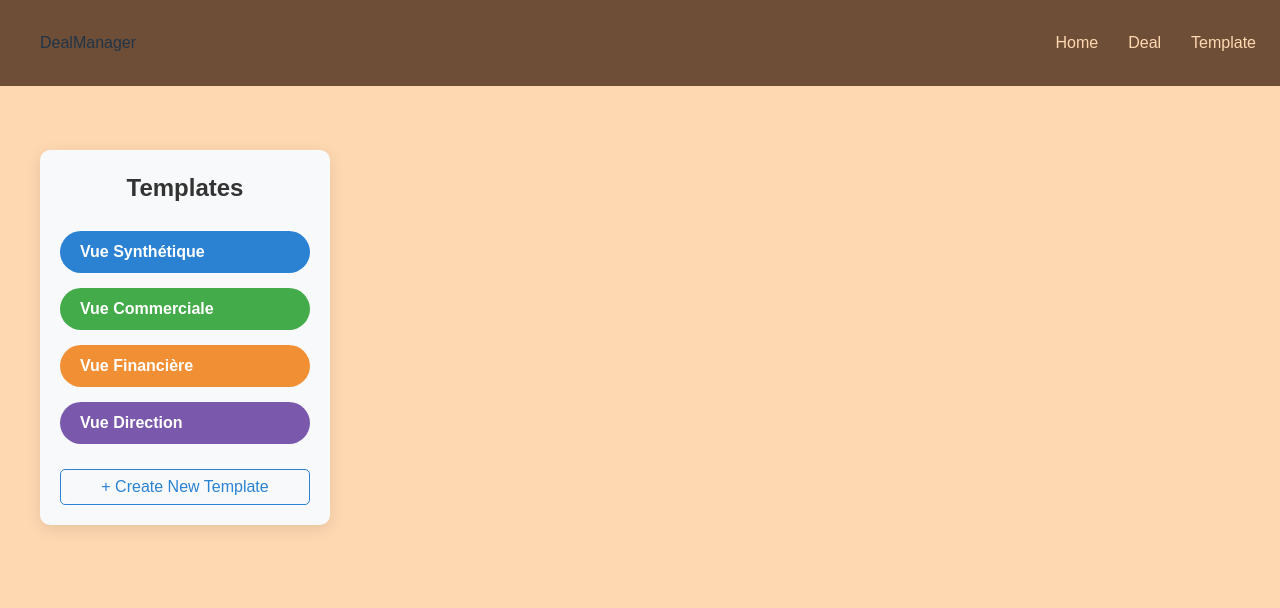
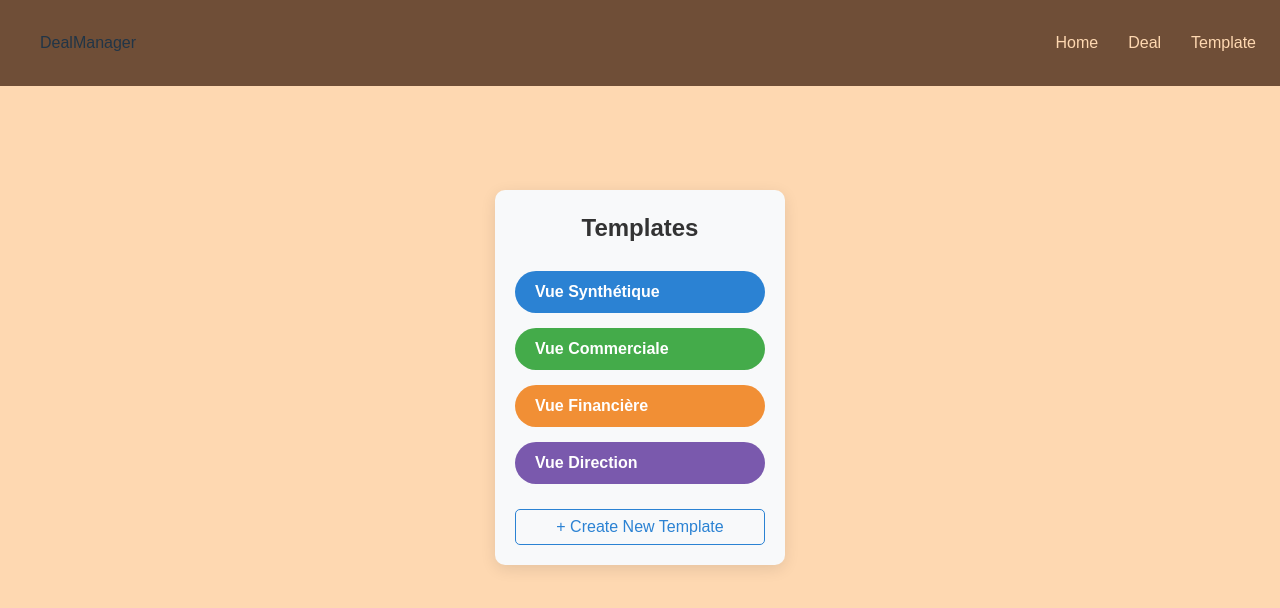
Before and after one commit to aissatou00/deal_template, a React app in the folder frontend/: page / in a window 1280 px wide. Shown: the top 608 px of the page. Built offline with nearby package versions, Linux system fonts and the light colour scheme; no server answers; the HTML template or start-up script is replaced by a standard one.

Commit message:
push modif

```diff
--- a/frontend/src/layout/global.css
+++ b/frontend/src/layout/global.css
@@ -60,9 +60,7 @@ body {
 }
 
 .templates-sidebar {
-  position: absolute;
-  left: 40px;
-  top: 150px;
+  margin: 40px auto;
   background: #f8f9fa;
   padding: 20px;
   border-radius: 10px;
```
